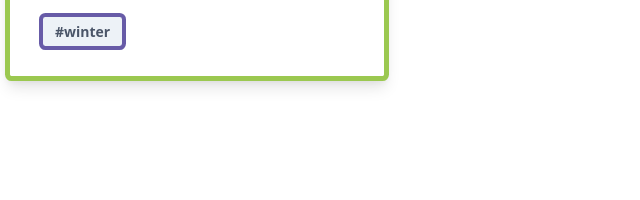
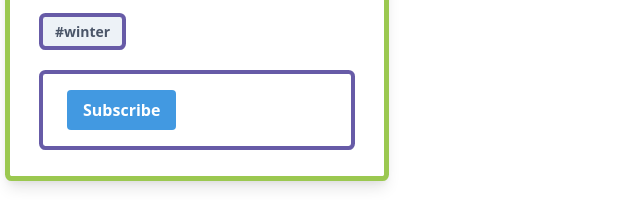
Before and after one commit to GeertHuls/ReactComponentsExample, a Next.js app in the folder src/: page /tailwind in a window 1280 px wide. Shown: the part 461-661 px from the top of the page, without its empty margins (0-640 px from the left). Built offline with nearby package versions, Linux system fonts and the light colour scheme.

Commit message:
Custom tailwind css button

```diff
--- a/src/pages/tailwind.js
+++ b/src/pages/tailwind.js
@@ -24,6 +24,9 @@ function Page() {
           <span className="component-sub-highlight inline-block bg-gray-200 rounded-full px-3 py-1 text-sm font-semibold text-gray-700">
             #winter
           </span>
+          <div className="px-6 py-4 component-sub-highlight ">
+            <button className="btn-blue">Subscribe</button>
+          </div>
         </div>
       </div>
     );
--- /dev/null
+++ b/src/styles/button.css
@@ -0,0 +1,3 @@
+.btn-blue {
+    @apply bg-blue-500 text-white font-bold py-2 px-4 rounded;
+}
--- a/src/styles/index.css
+++ b/src/styles/index.css
@@ -1,3 +1,6 @@
+
+@import './button.css';
+
 @tailwind base;
 @tailwind components;
 @tailwind utilities;
```
